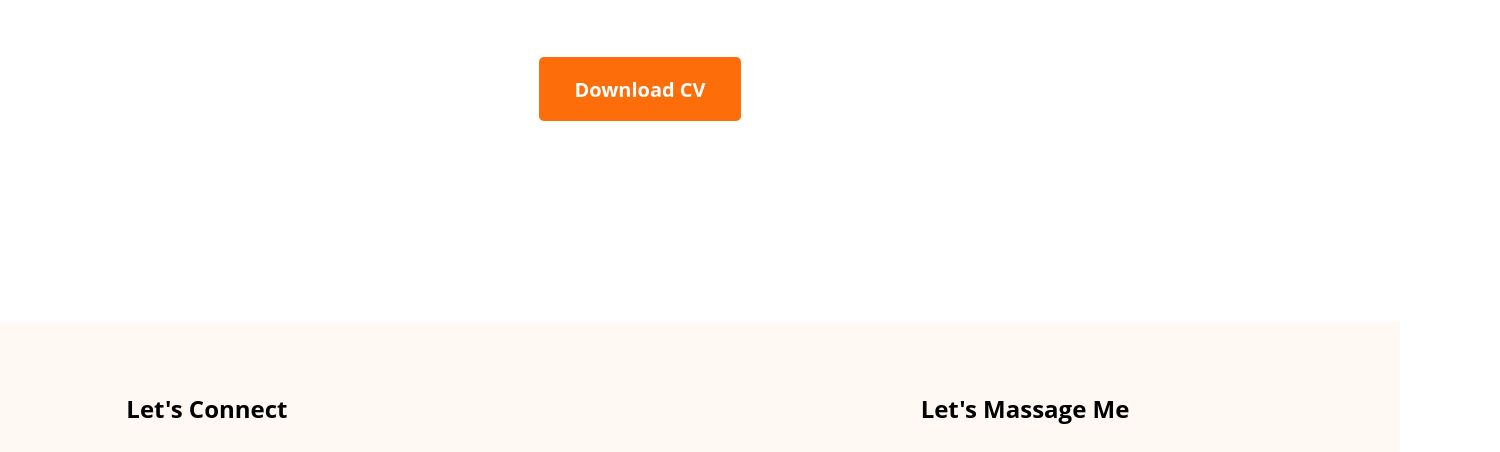
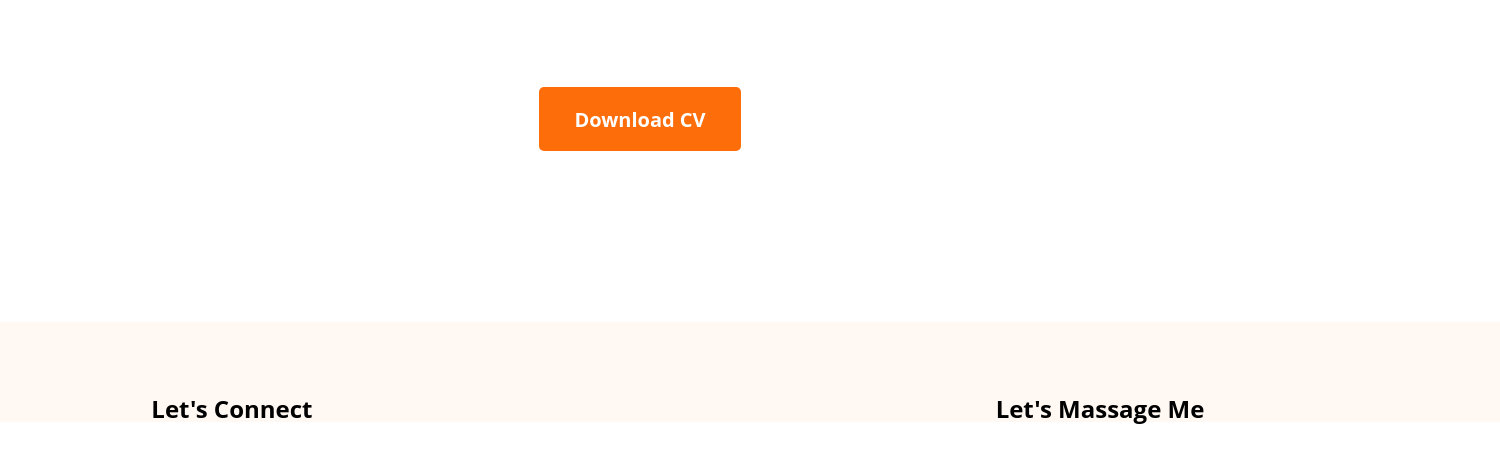
Before and after one commit to irfankkhhan14/Developer-portfolio, a plain HTML site: page index.html in a window 1280 px wide. Shown: the part 3164-3616 px from the top of the page, 1500 px wide, since content can reach past the window. Drawn offline with Linux system fonts and the light colour scheme.

Commit message:
9th change

```diff
--- a/Styless/portfolio.css
+++ b/Styless/portfolio.css
@@ -209,6 +209,8 @@ main{
     font-weight: 700;
     font-size: 20px;
     border: 0;
+    margin-top: 30px;
+    margin-bottom: 45px;
     padding: 18px 35px;
 }
 
@@ -217,12 +219,21 @@ main{
     display: flex;
     justify-content: space-around;
     background: #FFF8F3;
+    max-width: 1500px;
     position: absolute;
-    width: 1400px;
-    height: 780px;
+    width: 1600px;
+    height: 100px;
     left: 0px;
     top: 3476px;
 }
+
+/*.contact{
+    margin-top: 130px;
+    background: #FFF8F3;
+    border-radius: 10px;
+    padding: 130px 150px;
+    text-align: center;
+}*/
 
 .contact ,input ,textarea{
     border: 0;
```
